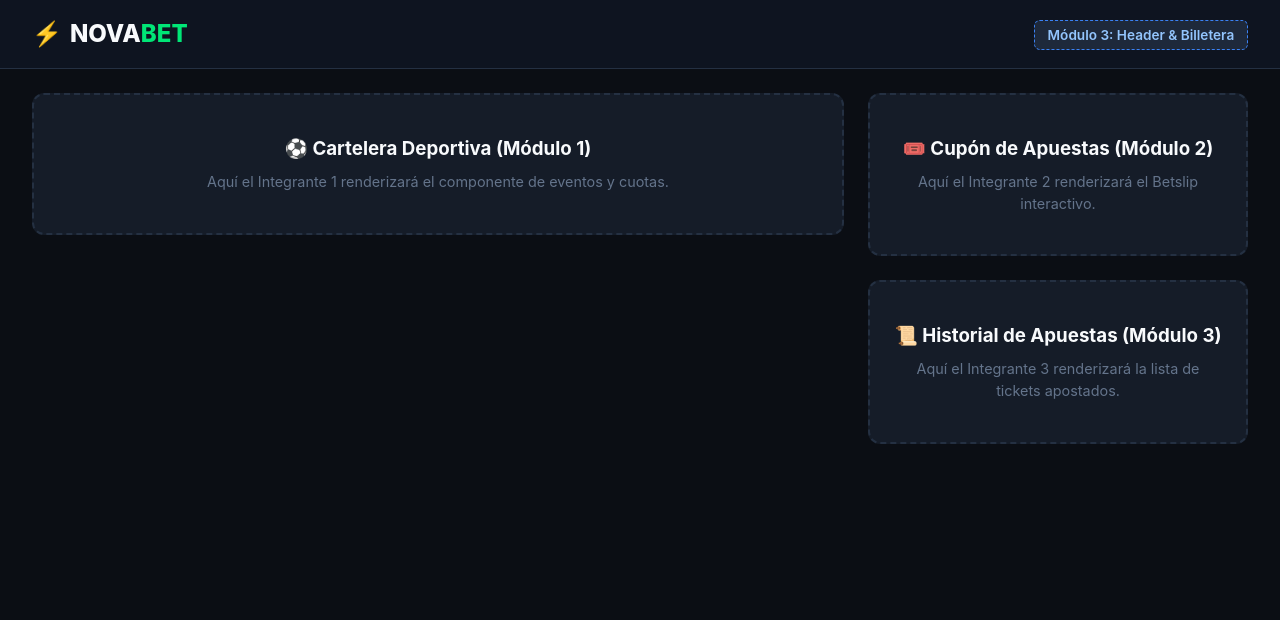
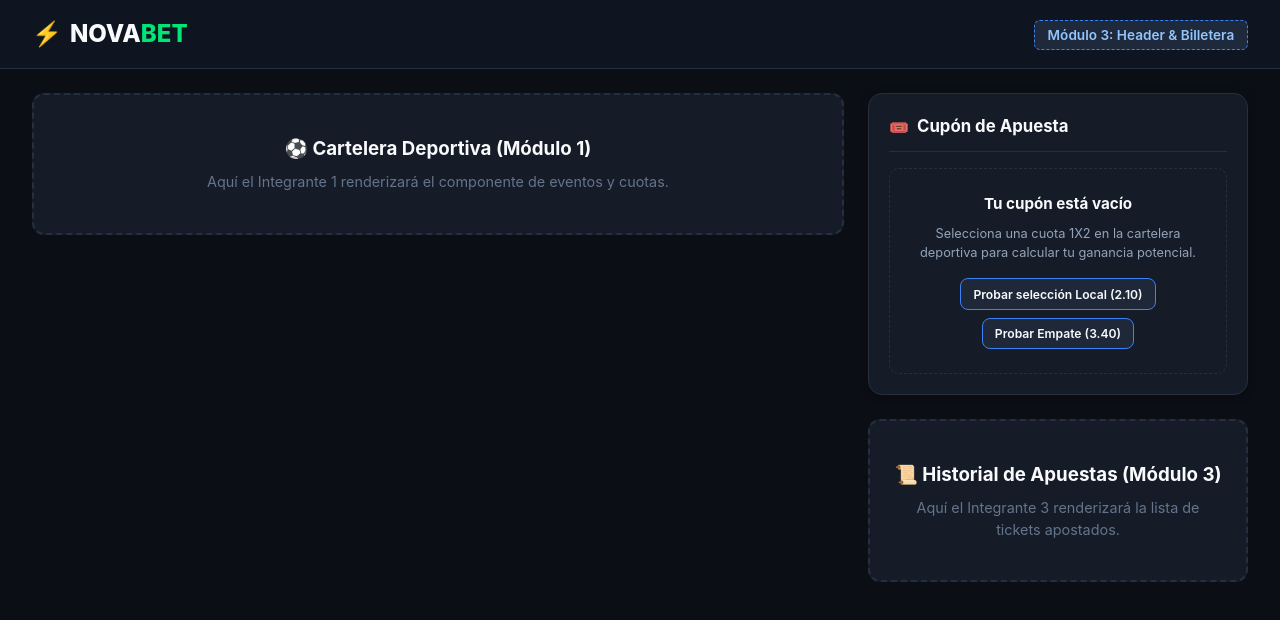
Before and after one commit to alexdgutierrezcordova-nila/NovaBet-Core, an Angular app in the folder apuestas-web/: page / in a window 1280 px wide. Shown: the top 620 px of the page. Built offline with nearby package versions, Linux system fonts and the light colour scheme.

Commit message:
feat(betslip): registrar componente betslip en rutas y verificar integracion completa

```diff
--- a/apuestas-web/src/app/app.config.ts
+++ b/apuestas-web/src/app/app.config.ts
@@ -1,11 +1,14 @@
 import { ApplicationConfig, provideBrowserGlobalErrorListeners } from '@angular/core';
 import { provideRouter } from '@angular/router';
+import { provideHttpClient, withFetch } from '@angular/common/http';
 import { routes } from './app.routes';
 import { provideClientHydration } from '@angular/platform-browser';
 
 export const appConfig: ApplicationConfig = {
   providers: [
     provideBrowserGlobalErrorListeners(),
-    provideRouter(routes), provideClientHydration()
-  ]
+    provideRouter(routes),
+    provideHttpClient(withFetch()),
+    provideClientHydration(),
+  ],
 };
--- a/apuestas-web/src/app/app.html
+++ b/apuestas-web/src/app/app.html
@@ -23,10 +23,7 @@
     <!-- Barra Lateral para Módulos 2 y 3 -->
     <aside class="sidebar-section">
       <!-- Módulo 2: Cupón de Apuestas (Integrante 2) -->
-      <div class="module-placeholder betslip-slot">
-        <h3>🎟️ Cupón de Apuestas (Módulo 2)</h3>
-        <p>Aquí el Integrante 2 renderizará el Betslip interactivo.</p>
-      </div>
+      <app-betslip />
 
       <!-- Módulo 3: Historial de Apuestas (Integrante 3) -->
       <div class="module-placeholder historial-slot">
--- a/apuestas-web/src/app/app.routes.ts
+++ b/apuestas-web/src/app/app.routes.ts
@@ -1,3 +1,9 @@
 import { Routes } from '@angular/router';
 
-export const routes: Routes = [];
+export const routes: Routes = [
+  {
+    path: 'betslip',
+    loadComponent: () =>
+      import('./features/betslip/betslip').then((m) => m.Betslip),
+  },
+];
--- a/apuestas-web/src/app/app.ts
+++ b/apuestas-web/src/app/app.ts
@@ -1,10 +1,11 @@
 import { Component, ChangeDetectionStrategy } from '@angular/core';
 import { CommonModule } from '@angular/common';
+import { Betslip } from './features/betslip/betslip';
 
 @Component({
   selector: 'app-root',
   standalone: true,
-  imports: [CommonModule],
+  imports: [CommonModule, Betslip],
   templateUrl: './app.html',
   styleUrls: ['./app.scss'],
   changeDetection: ChangeDetectionStrategy.OnPush
```
